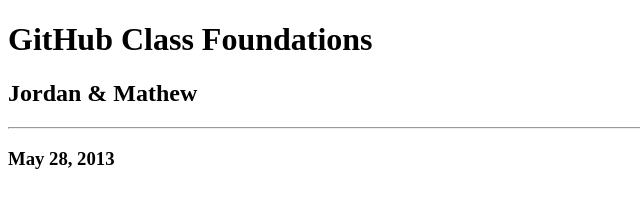
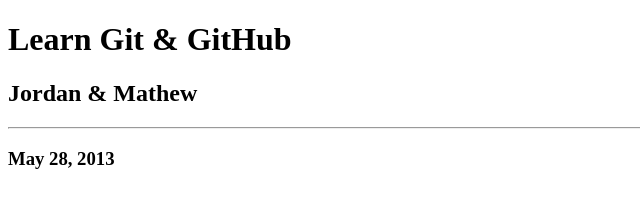
Before and after one commit to stanleyhlng/jordan, a plain HTML site: page index.html in a window 1280 px wide. Shown: the whole page, without its empty margins (0-640 px from the left). Drawn offline with Linux system fonts and the light colour scheme.

Commit message:
updated index.html

```diff
--- a/index.html
+++ b/index.html
@@ -5,7 +5,7 @@
     </head>
 
     <body>
-        <h1>GitHub Class Foundations</h1>
+        <h1>Learn Git &amp; GitHub</h1>
         <h2>Jordan &amp; Mathew</h2>
 
         <hr>
```
